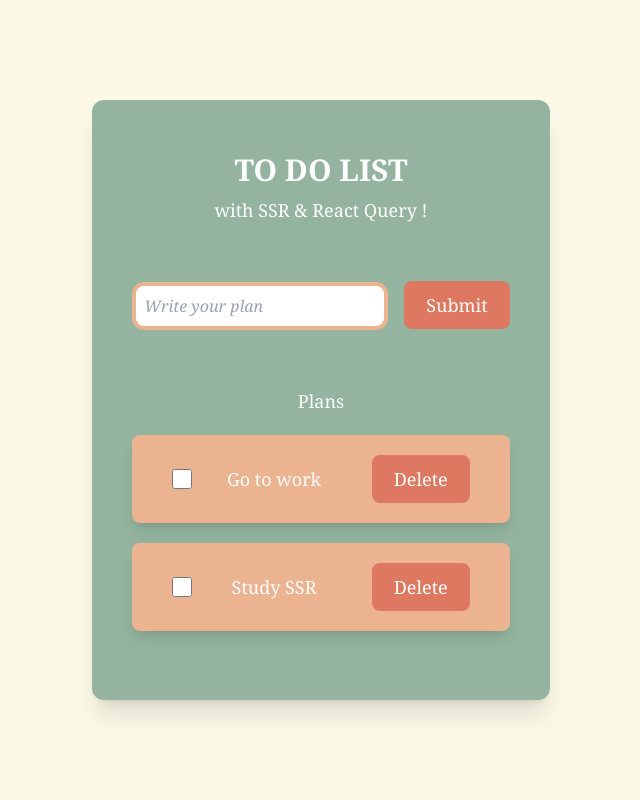
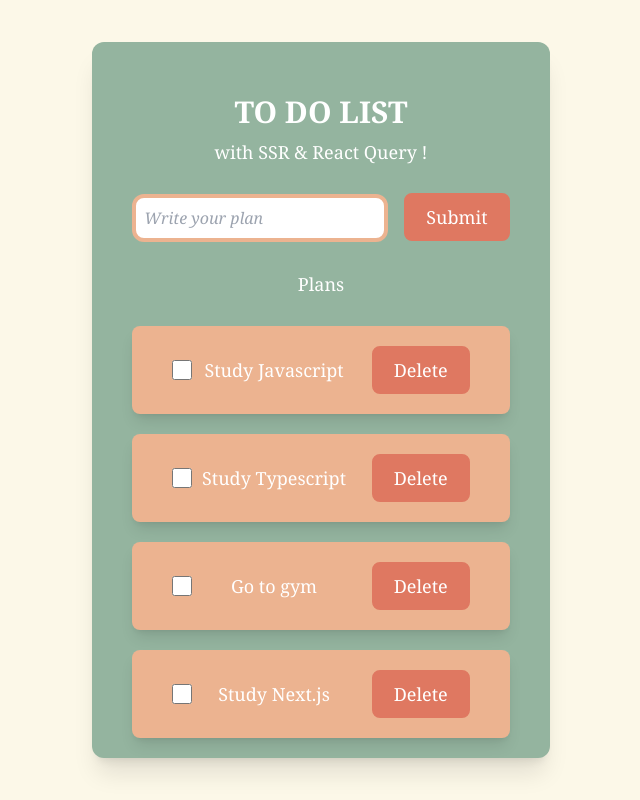
Before and after one commit to root-zero-o/SSR_todolist, a Next.js app: page /todoList in a window 1280 px wide. Shown: the whole page, without its empty margins (319-959 px from the left). Built offline with nearby package versions, Linux system fonts and the light colour scheme; data requests are answered from the project's data file.

Commit message:
SSR 완료 !

```diff
--- /dev/null
+++ b/components/List.tsx
@@ -0,0 +1,14 @@
+import React from 'react'
+import { TodoType } from '../types';
+
+const List = ({content, completed} : TodoType) => {
+  return (
+    <div className="card">
+        <input type="checkbox" className="checkbox"/>
+        <h2>{content}</h2>
+        <button className="btn1"><h2>Delete</h2></button>
+    </div>
+  )
+}
+
+export default List;
--- /dev/null
+++ b/components/ListContainer.tsx
@@ -0,0 +1,24 @@
+import React from 'react'
+import { Props } from '../types';
+import List from './List';
+
+const ListContainer = ({todoData} : Props ) => {
+
+  return (
+    <div className="flex flex-col">
+        { todoData.map((value, index) => (
+            <List
+                key={index}
+                content={value.content}
+                completed={value.completed}/>
+        ))}
+
+    </div>
+  )
+}
+
+
+
+export default ListContainer;
+
+//https://stackoverflow.com/questions/64136025/nextjs-getserversideprops-not-working-into-components
--- a/pages/index.tsx
+++ b/pages/index.tsx
@@ -7,19 +7,11 @@ import apis from '../api/main';
 import { queryKeys } from '../keys';
 import UseGetTodos from '../Hooks/useGetTodos';
 
-//https://velog.io/@hhhminme/Next.js%EC%97%90%EC%84%9C-Axios%EB%A5%BC-%ED%86%B5%ED%95%B4-getStaticProps%EB%A5%BC-%EC%82%AC%EC%9A%A9%ED%95%B4%EB%B3%B4%EC%9E%90feat.-typescirpt
-
-type Props = {
-  todoData : TodoType[];
-}
-
 const Index = () => {
 
   const router = useRouter();
+  // 라우터 객체를 활용해 라우팅
   const { data } = UseGetTodos();
-  console.log(data)
-
-  // 라우터 객체를 활용해 라우팅
 
   return (
     <div className='flex flex-col items-center justify-center space-y-5'>
--- a/pages/todoList.tsx
+++ b/pages/todoList.tsx
@@ -1,6 +1,13 @@
 import React from 'react'
+import ListContainer from '../components/ListContainer';
+import apis from '../api/main';
+import { GetServerSideProps } from 'next';
+import { Props } from '../types';
 
-const TodoList = () => {
+
+const TodoList = ({todoData} : Props) => {
+
+  console.log(todoData)
   return (
     <div className="container">
       <div className="flex flex-col mt-8">
@@ -14,21 +21,21 @@ const TodoList = () => {
           placeholder="Write your plan"/>
         <button type="submit" className="btn1"><h2>Submit</h2></button>
       </form>
-      <div className="flex flex-col">
-        <h2>Plans</h2>
-        <div className="card">
-          <input type="checkbox" className="checkbox"/>
-          <h2>Go to work</h2>
-          <button className="btn1"><h2>Delete</h2></button>
-        </div>
-        <div className="card">
-          <input type="checkbox" className="checkbox"/>
-          <h2>Study SSR</h2>
-          <button className="btn1"><h2>Delete</h2></button>
-        </div>
-      </div>
+      <h2>Plans</h2>
+      <ListContainer todoData={todoData}/>
     </div>
   )
 }
 
+export const getServerSideProps : GetServerSideProps = async () => {
+
+  const { data } = await apis.getTodos()
+
+  return {
+      props : {
+          todoData : data
+      }
+  }
+}
+
 export default TodoList;
--- a/styles/elements.css
+++ b/styles/elements.css
@@ -13,10 +13,10 @@
 
 @layer components {
   .container {
-    @apply bg-ivory bg-green rounded-xl h-[600px] py-5 px-10 grid text-center space-y-2 shadow-xl;
+    @apply bg-ivory bg-green rounded-xl py-5 px-10 grid text-center space-y-2 shadow-xl;
   }
   .main-input {
-    @apply font-serif w-64 border-4 border-orange rounded-xl p-2 focus:outline-none focus:border-red placeholder:italic;
+    @apply font-serif w-64 border-4 border-orange rounded-xl my-5 p-2 focus:outline-none focus:border-red placeholder:italic;
   }
   .btn1 {
     @apply bg-red border-2 border-red py-2 px-5 ml-4 rounded-lg hover:border-2 hover:shadow-md;
--- a/types.ts
+++ b/types.ts
@@ -3,3 +3,7 @@ export interface TodoType {
     content? : string;
     completed: boolean;
 }
+
+export type Props = {
+    todoData : TodoType[];
+  }
```
